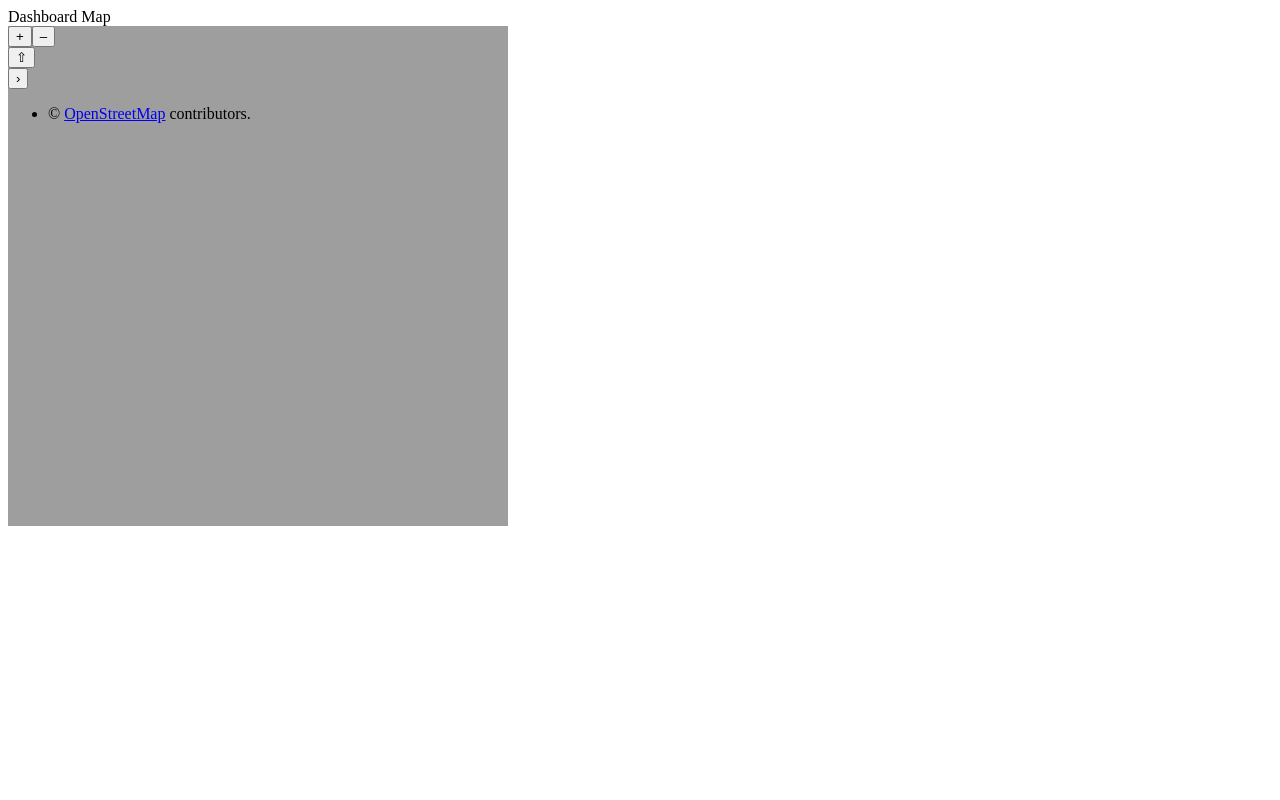
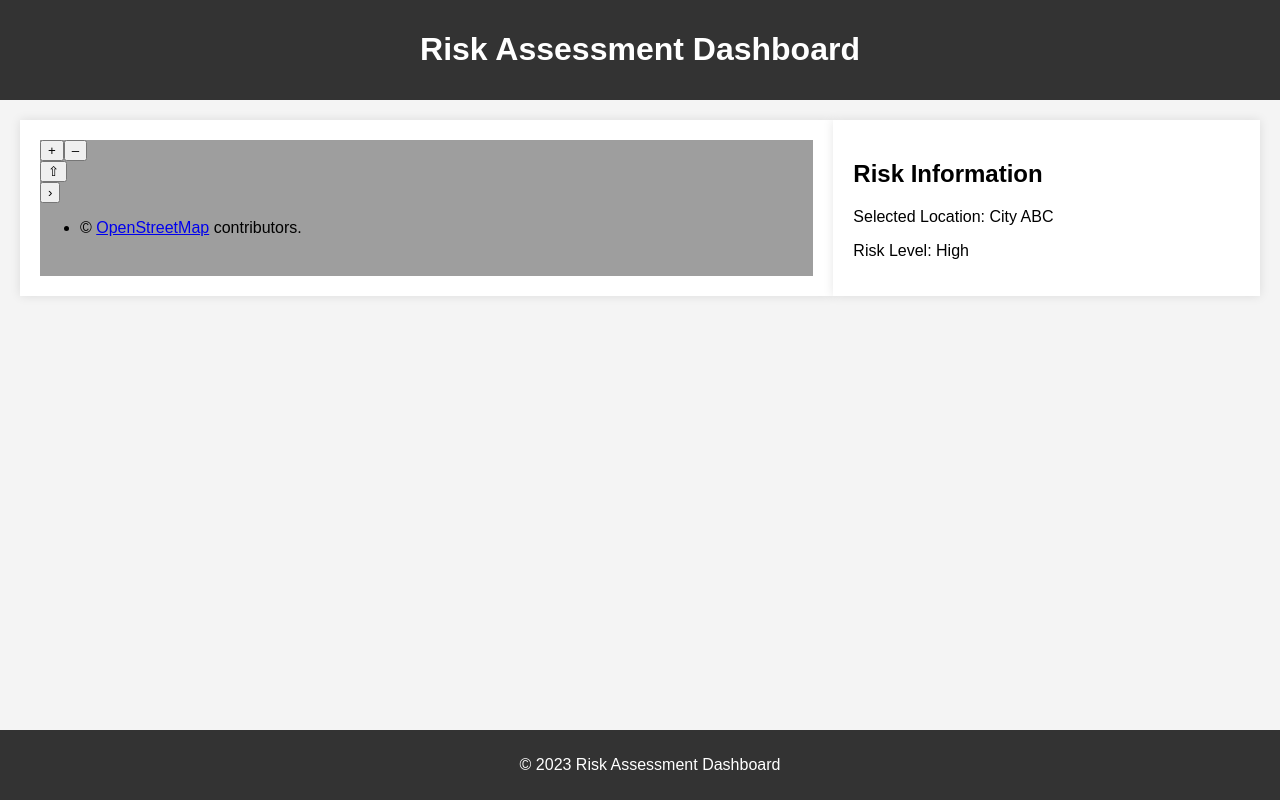
Before and after one commit to cartotechie/my_geonode, a Django app: template src/worldbank/templates/worldbank/map.html in a window 1280 px wide. Run offline with Django 3.2, Linux system fonts and the light colour scheme; the template is opened without the code that fills it, so the values that code supplies are empty.

Commit message:
Add html file

```diff
--- a/src/worldbank/templates/worldbank/map.html
+++ b/src/worldbank/templates/worldbank/map.html
@@ -1,18 +1,80 @@
-<!DOCTYPE html>
+  <!DOCTYPE html>
 <html lang="en">
-  <head>
-    <meta charset="UTF-8" />
-    <meta name="viewport" content="width=device-width, initial-scale=1.0" />
-    <title>Quick Start</title>
+<head>
+    <meta charset="UTF-8">
+    <meta name="viewport" content="width=device-width, initial-scale=1.0">
+    <title>Risk Assessment Dashboard</title>
     <style>
-      #map{height: 500px;
-        width: 500px;}
+        body {
+            font-family: Arial, sans-serif;
+            margin: 0;
+            padding: 0;
+            background-color: #f4f4f4;
+        }
+
+        header {
+            background-color: #333;
+            color: white;
+            padding: 10px;
+            text-align: center;
+        }
+
+        section {
+            display: flex;
+            justify-content: space-between;
+            padding: 20px;
+        }
+
+        #map {
+            flex: 2;
+            background-color: #fff;
+            padding: 20px;
+            box-shadow: 0 0 10px rgba(0, 0, 0, 0.1);
+        }
+
+        #risk-info {
+            flex: 1;
+            background-color: #fff;
+            padding: 20px;
+            box-shadow: 0 0 10px rgba(0, 0, 0, 0.1);
+        }
+
+        footer {
+            background-color: #333;
+            color: white;
+            text-align: center;
+            padding: 10px;
+            position: fixed;
+            bottom: 0;
+            width: 100%;
+        }
     </style>
-  </head>
-  <body>
-   <div id="title">Dashboard Map</div>
-    <div id="map"><!----The Map will display here--></div>
+</head>
+<body>
+
+    <header>
+        <h1>Risk Assessment Dashboard</h1>
+    </header>
+
+    <section>
+        <div id="map">
+
+        </div>
+
+        <div id="risk-info">
+            <h2>Risk Information</h2>
+            <p>Selected Location: <span id="selected-location">City ABC</span></p>
+            <p>Risk Level: <span id="risk-level">High</span></p>
+            <!-- Additional risk information goes here -->
+        </div>
+    </section>
+
+    <footer>
+        <p>&copy; 2023 Risk Assessment Dashboard</p>
+    </footer>
     {% load static %}
     <script src="{%  static 'worldbank/js/main.js' %}"></script>
-  </body>
+
+
+</body>
 </html>
```
